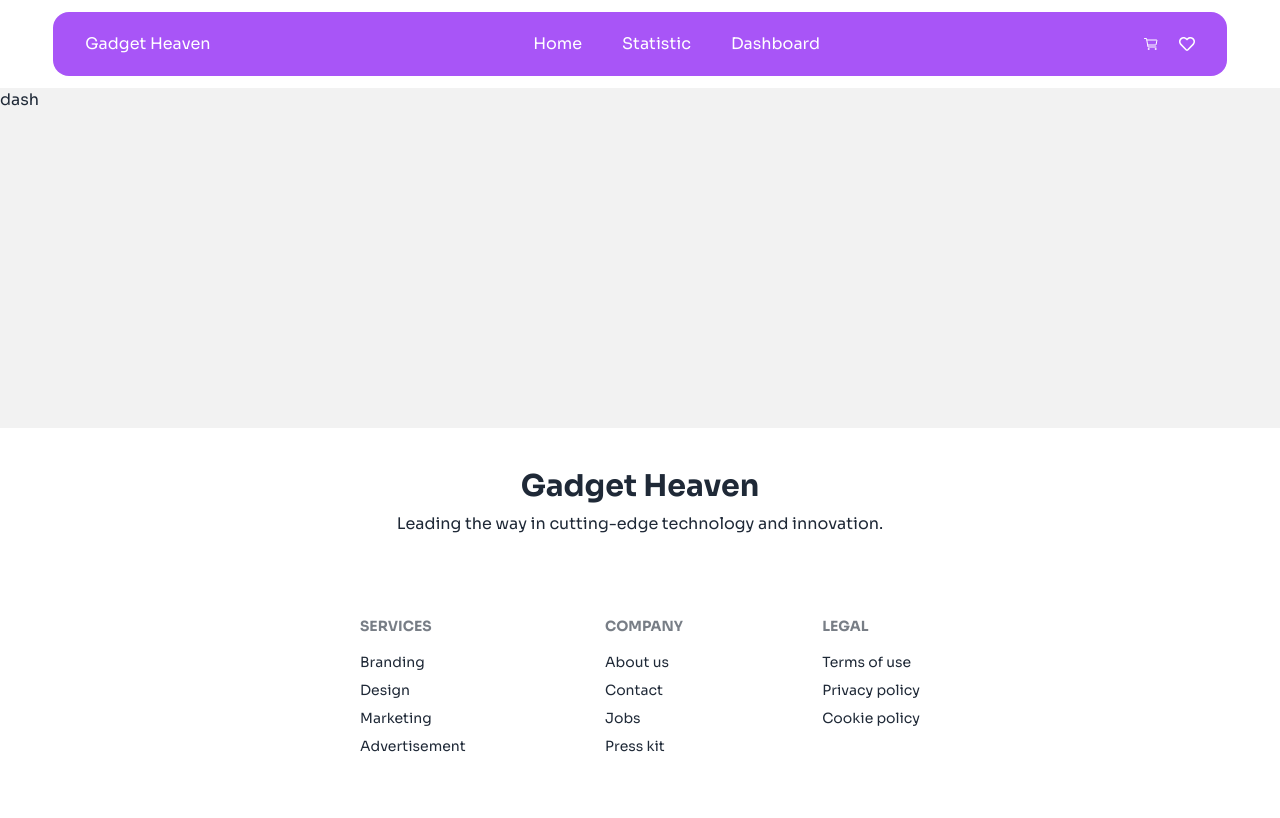
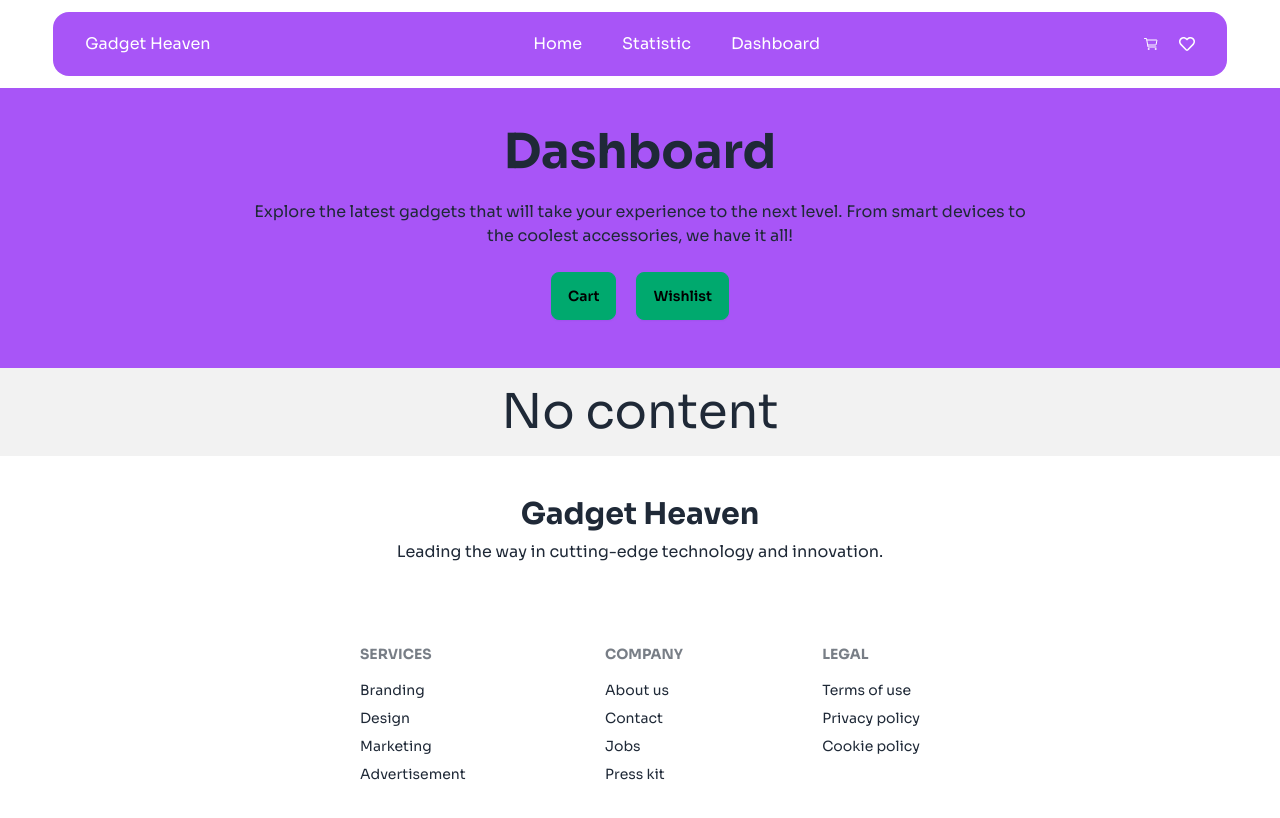
Before and after one commit to KI-Anik/a8-gadget-store, a React (Vite) app: page /dashboard in a window 1280 px wide. Shown: the top 818 px of the page. Built offline with nearby package versions, Linux system fonts and the light colour scheme.

Commit message:
dashboard,cart design done

```diff
--- a/src/components/AllProducts/AllProducts.jsx
+++ b/src/components/AllProducts/AllProducts.jsx
@@ -15,7 +15,7 @@ const AllProducts = () => {
     return (
         <div>
             <h1 className='text-center text-3xl font-bold'>Explore Cutting-Edge Gadgets</h1>
-            <div className='grid  grid-cols-1 md:grid-cols-4 my-12 gap-6'>
+            <div className='grid grid-cols-1 md:grid-cols-4 my-12 gap-6'>
                 <aside className='row-span-4 w-9/12 mx-auto'>
 
                     <ul className='card bg-base-100 items-center justify-center shadow-xl py-8'>
--- a/src/components/AllProducts/CardDetails.jsx
+++ b/src/components/AllProducts/CardDetails.jsx
@@ -15,12 +15,17 @@ const CardDetails = () => {
 
     return (
         <div>
+            <div className='text-white text-center space-y-6 bg-purple-500 pb-44 pt-10'>
 
-        <div className="hero bg-white w-3/5 mx-auto rounded-3xl py-5">
+                <h1 className='text-5xl font-bold'>Product Details</h1>
+                <p className='font-xl'>Explore the latest gadgets that will take your experience to the next level. From smart devices to <br /> the coolest accessories, we have it all!</p>
+            </div>
+
+            <div className="hero bg-white w-3/5 mx-auto rounded-3xl py-5 relative bottom-36">
                 <div className="hero-content flex-col lg:flex-row gap-10">
                     <img
                         src={product_image}
-                    className=" rounded-lg shadow-2xl w-1/3" />
+                        className="rounded-2xl shadow-2xl w-1/3" />
                     <div className='space-y-4'>
                         <h1 className="text-2xl font-bold">{product_title}</h1>
                         <p>Price: ${price}</p>
@@ -36,8 +41,12 @@ const CardDetails = () => {
                         <p>
                             Rating: {rating}
                         </p>
-                    <button className="btn btn-primary">Add to cart</button>
-                    <FaRegHeart></FaRegHeart>
+
+                        <div className='flex gap-4 items-center'>
+                        <button className="btn btn-secondary">Add to cart</button>
+                        <button className="btn btn-secondary">Add to wishlist</button>
+                        {/* <FaRegHeart className='p-2 border'></FaRegHeart> */}
+                        </div>
                     </div>
                 </div>
             </div>
--- /dev/null
+++ b/src/components/DashBoard/Cart.jsx
@@ -0,0 +1,11 @@
+import React from 'react';
+
+const Cart = () => {
+    return (
+        <div>
+            cart
+        </div>
+    );
+};
+
+export default Cart;
--- a/src/components/DashBoard/DashBoard.jsx
+++ b/src/components/DashBoard/DashBoard.jsx
@@ -3,7 +3,14 @@ import React from 'react';
 const DashBoard = () => {
     return (
         <div>
-            dash
+            <div className='text-center space-y-6 bg-purple-500 pb-12 pt-10'>
+
+                <h1 className='text-5xl font-bold'>Dashboard</h1>
+                <p className='font-xl'>Explore the latest gadgets that will take your experience to the next level. From smart devices to <br /> the coolest accessories, we have it all!</p>
+            <button className='btn btn-success'>Cart</button>
+            <button className='btn btn-success ml-5'>Wishlist</button>
+            </div>
+            <h1 className='text-5xl text-center p-5'>No content</h1>
         </div>
     );
 };
--- /dev/null
+++ b/src/components/Error/Error.jsx
@@ -0,0 +1,11 @@
+import React from 'react';
+
+const Error = () => {
+    return (
+        <div>
+            <h1 className='text-5xl text-red-400'>Content not found</h1>
+        </div>
+    );
+};
+
+export default Error;
--- a/src/components/Home/Banner.jsx
+++ b/src/components/Home/Banner.jsx
@@ -2,9 +2,9 @@ import React from 'react';
 
 const Banner = () => {
     return (
-        <div className=''>
+        <div>
 
-            <div className='text-center space-y-6 bg-purple-500 pb-72 pt-10'>
+            <div className='text-center space-y-6 bg-purple-500 pb-64 pt-10'>
 
                 <h1 className='text-5xl font-bold'>Upgrade Your Tech Accessorize with <br /> Gadget Heaven Accessories</h1>
                 <p className='font-xl'>Explore the latest gadgets that will take your experience to the next level. From smart devices <br /> to the coolest accessories, we have it all!</p>
@@ -13,7 +13,7 @@ const Banner = () => {
 
             {/* Image section start */}
             <div className='flex justify-center'>
-                <div className=' relative bottom-60 border w-1/2 p-3 rounded-3xl  mt-7'>
+                <div className='relative bottom-60 border w-1/2 p-4 backdrop-blur-2xl rounded-3xl mt-7'>
                     <img className='rounded-2xl w-full' src="/public/assets/banner.jpg" alt="" />
                 </div>
             </div>
--- a/src/main.jsx
+++ b/src/main.jsx
@@ -10,11 +10,13 @@ import Home from './components/Home/Home';
 import Statistic from './components/Statistic/Statistic';
 import DashBoard from './components/DashBoard/DashBoard';
 import CardDetails from './components/AllProducts/cardDetails';
+import Error from './components/Error/Error';
 
 const router = createBrowserRouter([
   {
     path: "/",
     element: <Root></Root>,
+    errorElement: <Error></Error>,
     children: [
 
       {
```
Lines whose indentation alone changed are shown as unchanged.
